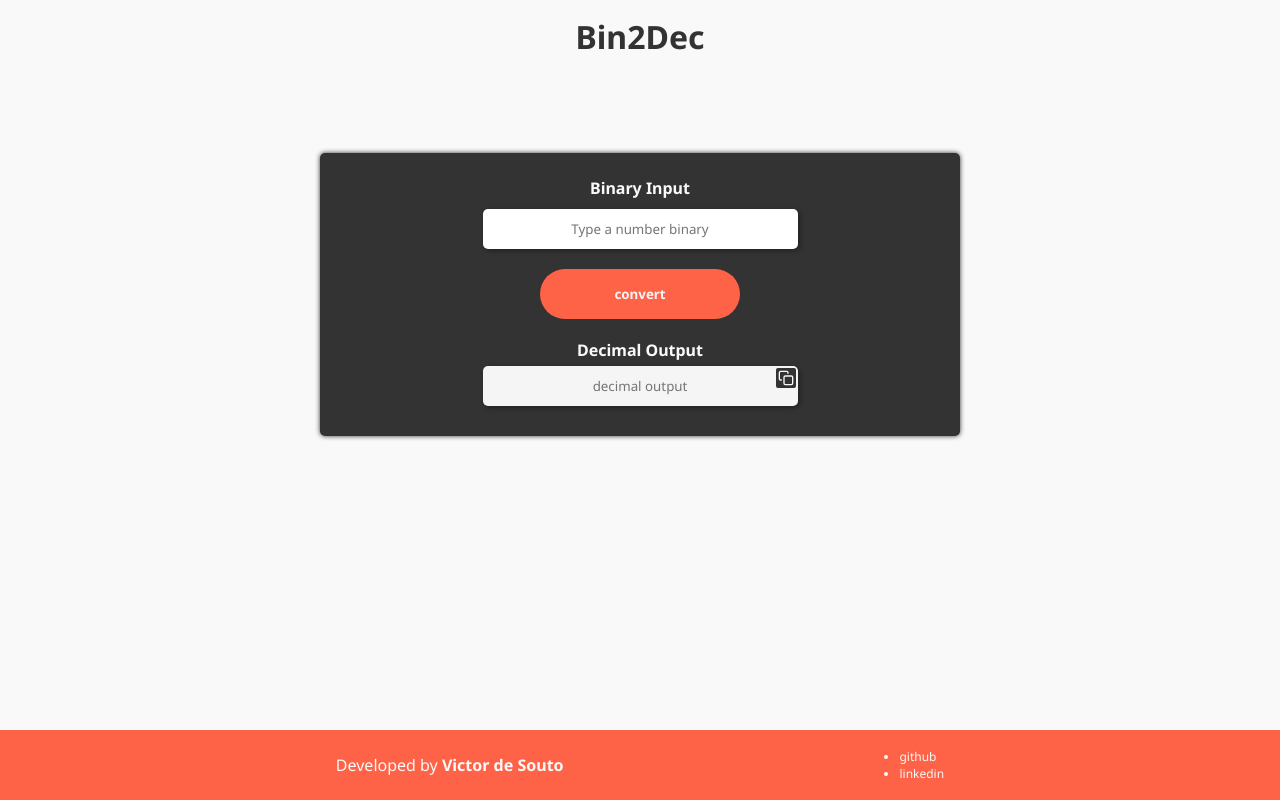
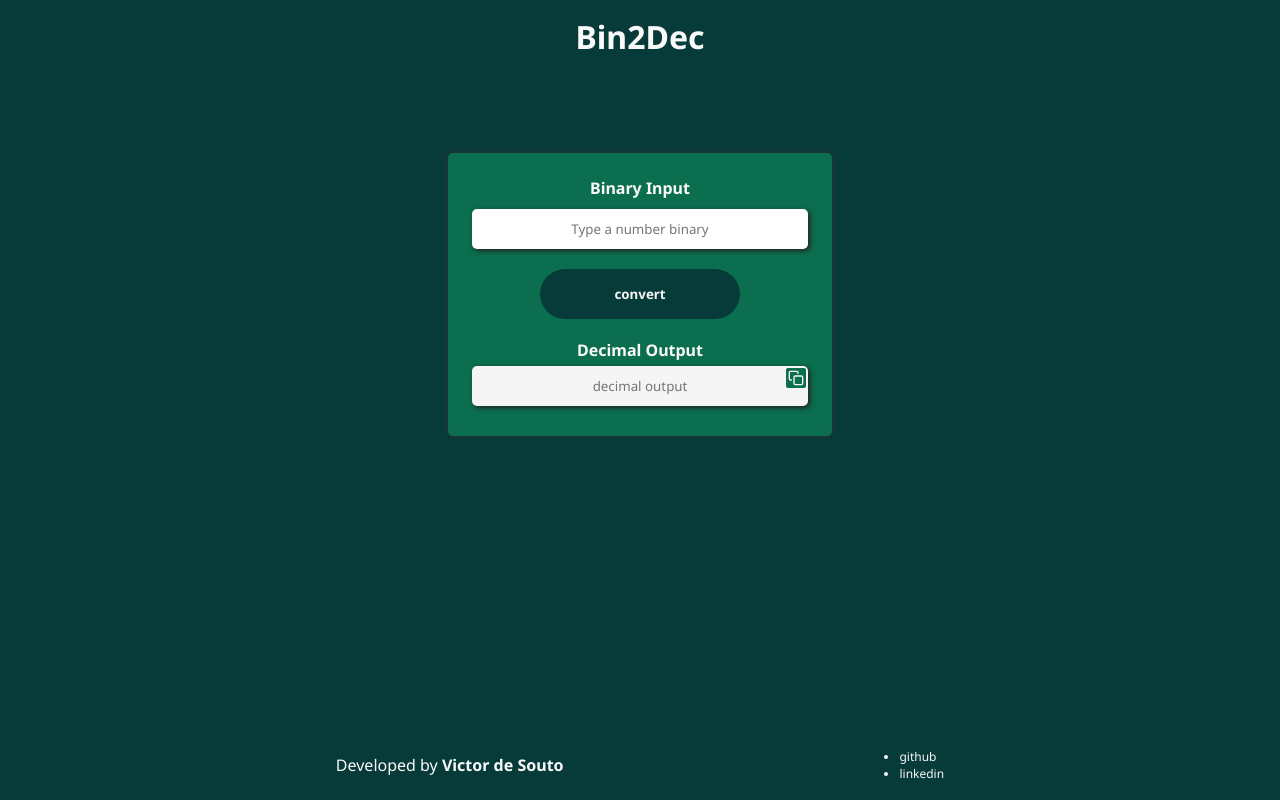
Before and after one commit to sudo-victor/converterBin2Dec, a React (Create React App) app: page / in a window 1280 px wide. Built offline with nearby package versions, Linux system fonts and the light colour scheme.

Commit message:
style new layout

```diff
--- a/src/components/BoxOutput/index.js
+++ b/src/components/BoxOutput/index.js
@@ -21,7 +21,7 @@ export default function BoxOutput() {
             />
             <SpanCopied />
             <div id="copy">
-                <FiCopy color="#333" />
+                <FiCopy color="#073B3A" />
             </div>
         </Container>
     );
--- a/src/components/BoxOutput/styles.js
+++ b/src/components/BoxOutput/styles.js
@@ -1,7 +1,7 @@
 import styled from "styled-components";
 
 export const Container = styled.div`
-    width: 50%;
+    width: 90%;
     padding: 0;
     position: relative;
 
--- a/src/components/Footer/styles.js
+++ b/src/components/Footer/styles.js
@@ -5,7 +5,7 @@ export const Container = styled.footer`
     height: 70px;
     margin-top: auto;
 
-    background: tomato;
+    background: #073B3A;
 
     display: flex;
     justify-content: space-evenly;
--- a/src/components/Form/styles.js
+++ b/src/components/Form/styles.js
@@ -1,11 +1,11 @@
 import styled from "styled-components";
 
 export const Container = styled.div`
-    width: 50%;
+    width: 30%;
     margin: 80px auto;
     padding: 5px 5px 30px 5px;
 
-    background: #333;
+    background: #0B6E4F;
     border-radius: 5px;
     box-shadow: 0px 0px  5px #333;
 
@@ -14,12 +14,17 @@ export const Container = styled.div`
     align-items: center;
     justify-content: space-between;
 
+    #copy {
+        background: #0B6E4F;
+        cursor: pointer;
+    }
+
     @media (max-width: 768px) {
         width: 95%;
 
         input,
         div {
-            width: 90%;
+            width: 100%;
         }
 
         div input {
@@ -46,8 +51,9 @@ export const Button = styled.button`
     border: none;
     border-radius: 50px;
     color: #f5f5f5;
-    background: tomato;
+    background: #073B3A;
     font-weight: 700;
+    cursor: pointer;
 
     transition: all 300ms;
 
--- a/src/components/Input/styles.js
+++ b/src/components/Input/styles.js
@@ -1,7 +1,7 @@
 import styled from "styled-components";
 
 export const Container = styled.input`
-    width: 50%;
+    width: 90%;
     height: 40px;
     margin: 5px;
     padding: 20px;
--- a/src/styles.js
+++ b/src/styles.js
@@ -13,14 +13,14 @@ export const GlobalStyles = createGlobalStyle`
     h1 {
         margin: 15px;
 
-        color: #333;
+        color: #f9f9f9;
     }
 `;
 
 export const Container = styled.div`
     height: 100vh;
 
-    background: #f9f9f9;
+    background: #073B3A;
 
     display: flex;
     flex-direction: column;
```
